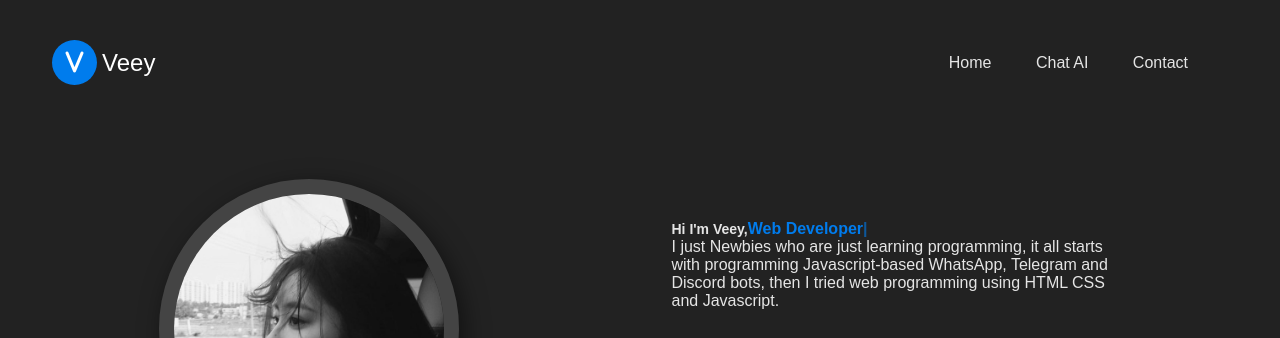
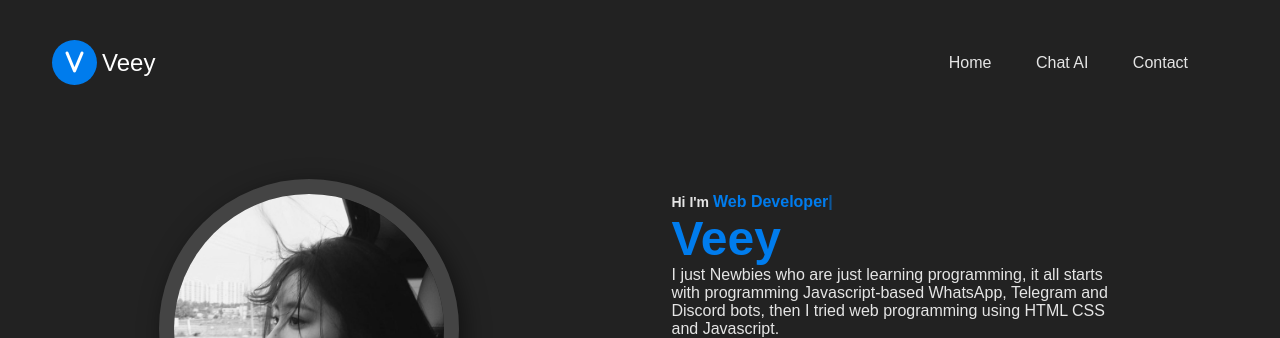
Before and after one commit to itsmeova/itsmeova.github.io, a plain HTML site: page index.html in a window 1280 px wide. Shown: the top 338 px of the page. Drawn offline with nearby package versions, Linux system fonts and the light colour scheme.

Commit message:
Update index.html

```diff
--- a/index.html
+++ b/index.html
@@ -41,8 +41,8 @@
                     <img src="images/IMG_20241006_231220_762.jpg" alt="profile pic">
                  </div>
                  <div class="hero-text">
-                    <h5>Hi I'm Veey,<span class="input">Frontend Developer</span></h5>
-                    <h1></h1>
+                    <h5>Hi I'm <span class="input">Frontend Developer</span></h5>
+                    <h1>Veey</h1>
                     <p>I just Newbies who are just learning programming, it all starts with programming Javascript-based WhatsApp, Telegram and Discord bots, then I tried web programming using HTML CSS and Javascript.
                     </p>
 
```
